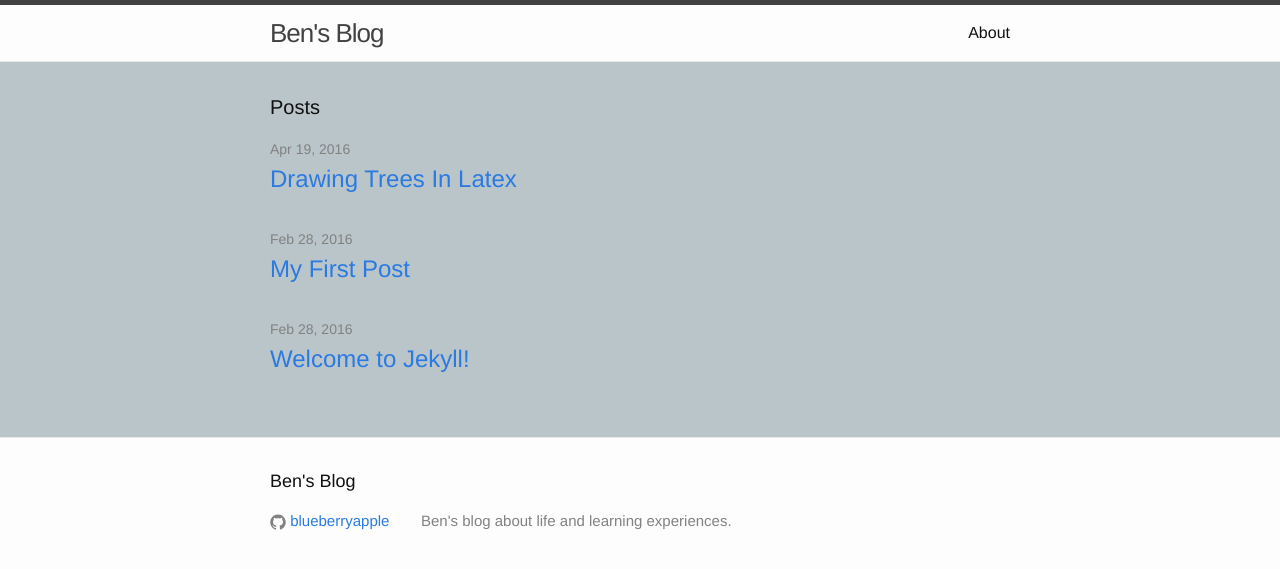
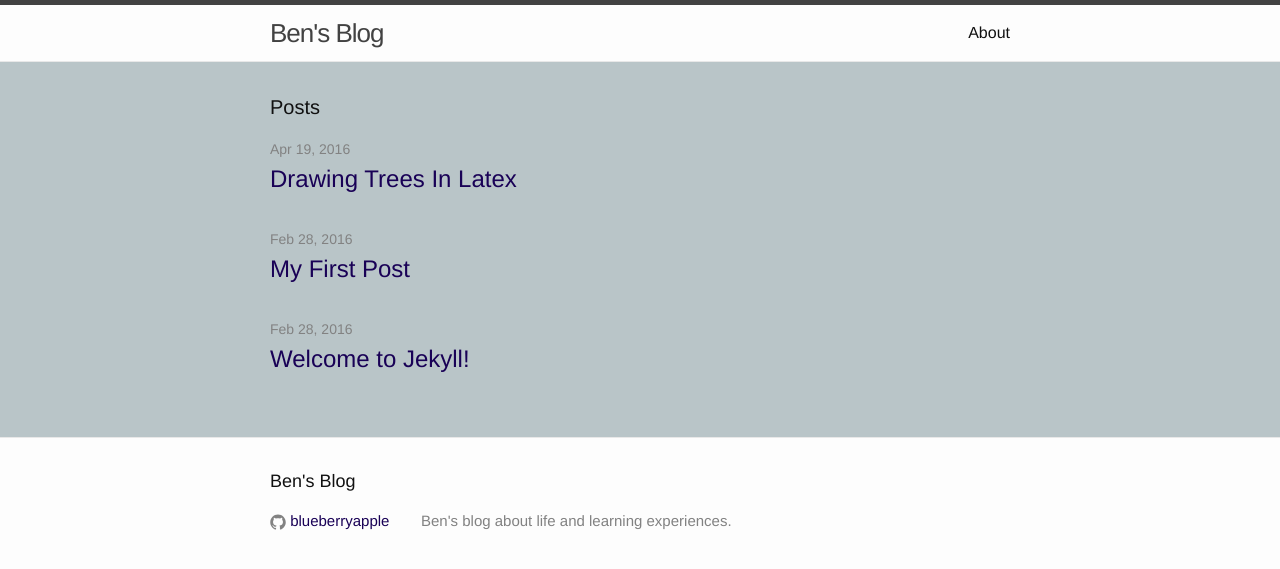
Before and after one commit to blueberryapple/blueberryapple.github.io, a Jekyll site: the page built from index.html, in a window 1280 px wide. Shown: the top 569 px of the page. Built offline with Jekyll 4.4.1, drawn with Linux system fonts in a browser that asks for light colours.

Commit message:
changed link color to match colors better

```diff
--- a/css/main.scss
+++ b/css/main.scss
@@ -16,7 +16,7 @@
 
 $text-color:       #111;
 $background-color: #fdfdfd;
-$brand-color:      #2a7ae2;
+$brand-color:      #190156;
 
 $grey-color:       #828282;
 $grey-color-light: lighten($grey-color, 40%);
```
